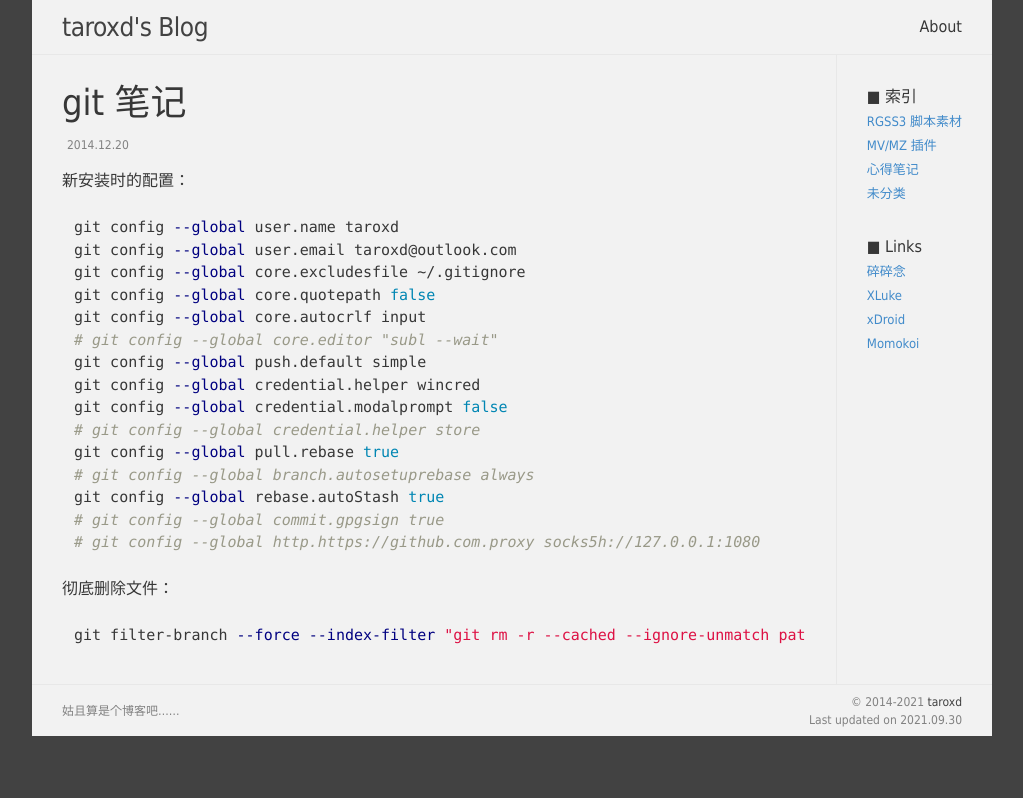
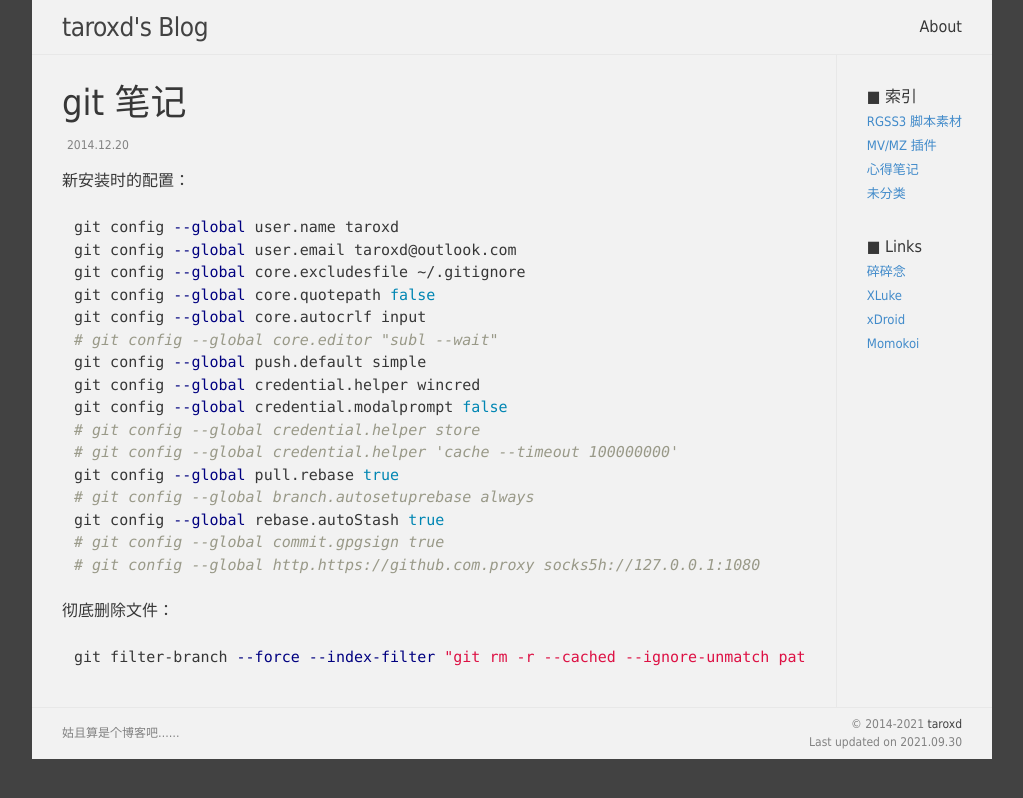
Before and after one commit to taroxd/taroxd.github.io, a Jekyll site: the page built from note/_posts/2014-12-20-setting-up-git.md, in a window 1280 px wide. Shown: the top 798 px of the page, without its empty margins (128-1151 px from the left). Built offline with Jekyll 4.4.1, drawn with Linux system fonts in a browser that asks for light colours.

Commit message:
update git note

```diff
--- a/note/_posts/2014-12-20-setting-up-git.md
+++ b/note/_posts/2014-12-20-setting-up-git.md
@@ -15,6 +15,7 @@ git config --global push.default simple
 git config --global credential.helper wincred
 git config --global credential.modalprompt false
 # git config --global credential.helper store
+# git config --global credential.helper 'cache --timeout 100000000'
 git config --global pull.rebase true
 # git config --global branch.autosetuprebase always
 git config --global rebase.autoStash true
```
